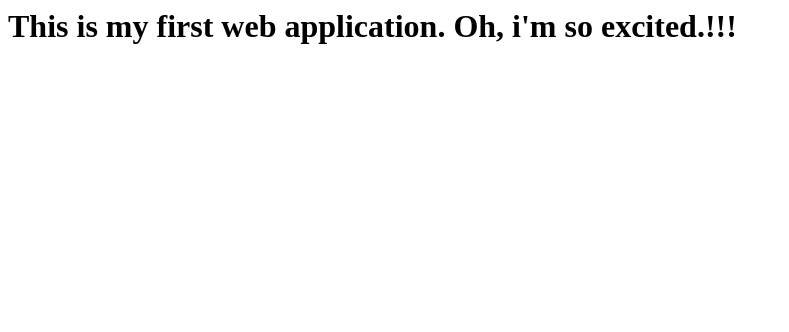
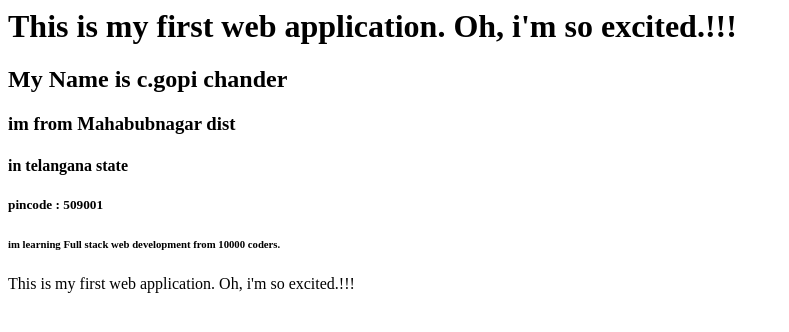
Before and after one commit to callmegopi/callmegopi.github.io, a plain HTML site: page index.html in a window 1280 px wide. Shown: the whole page, without its empty margins (0-789 px from the left). Drawn offline with Linux system fonts and the light colour scheme.

Commit message:
added modified index.html

```diff
--- a/index.html
+++ b/index.html
@@ -4,5 +4,11 @@
 	</head>
 	<body>
 		<h1>This is my first web application. Oh, i'm so excited.!!!</h1>
+		<h2>My Name is c.gopi chander</h2>
+		<h3>im from Mahabubnagar dist</h3>
+		<h4>in telangana state</h4>
+		<h5>pincode : 509001</h5>
+		<h6>im learning Full stack web development from 10000 coders.</h6>
+		<p>This is my first web application. Oh, i'm so excited.!!!</p>
 	</body>
 </html>
```
